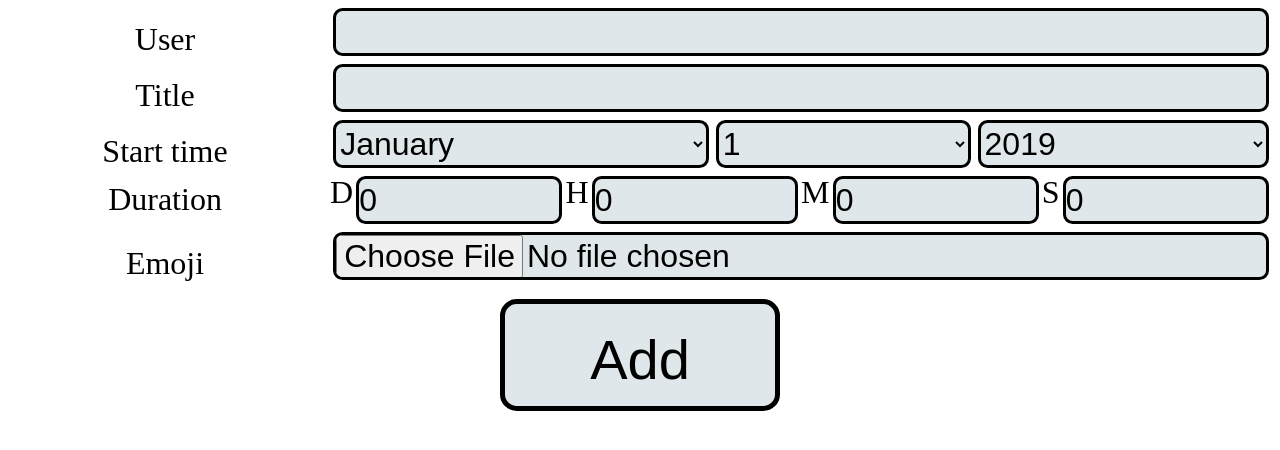
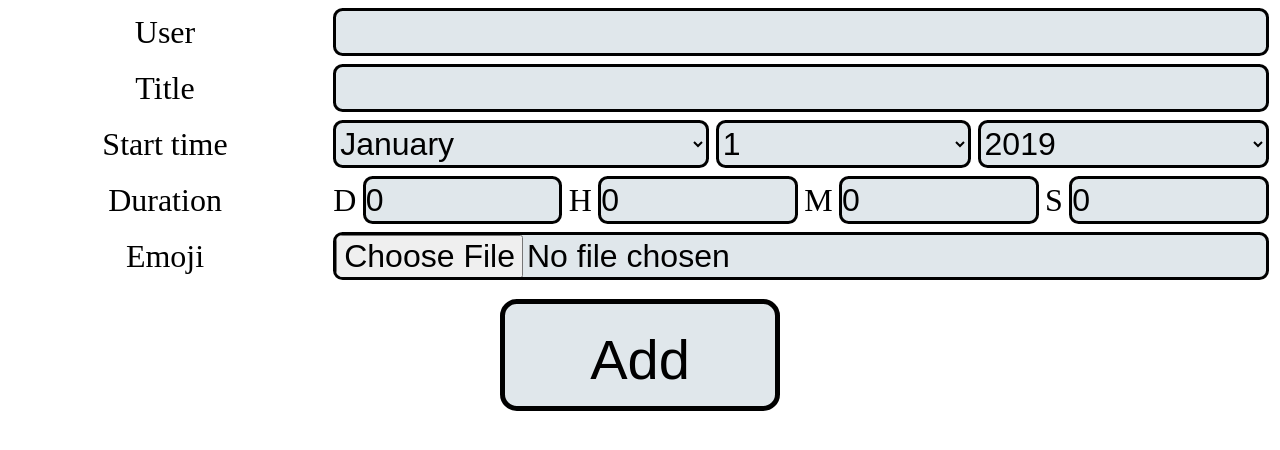
Before and after one commit to RNLFoof/DjangoPractice, a Django app: page /leaderboard/add/ in a window 1280 px wide. Shown: the top 450 px of the page. Run offline with Django 3.2, Linux system fonts and the light colour scheme.

Commit message:
CSS improvements

```diff
--- a/leaderboard/static/leaderboard/css/scoreform.css
+++ b/leaderboard/static/leaderboard/css/scoreform.css
@@ -1,7 +1,7 @@
 label, input, select
 {
     font-size: 2em;
-    vertical-align: middle;
+    margin: auto 0.1em;
 }
 
 input, select
@@ -40,6 +40,7 @@ input[type=submit]
 th
 {
     width: 25%;
+    vertical-align: middle;
 }
 
 td
```
